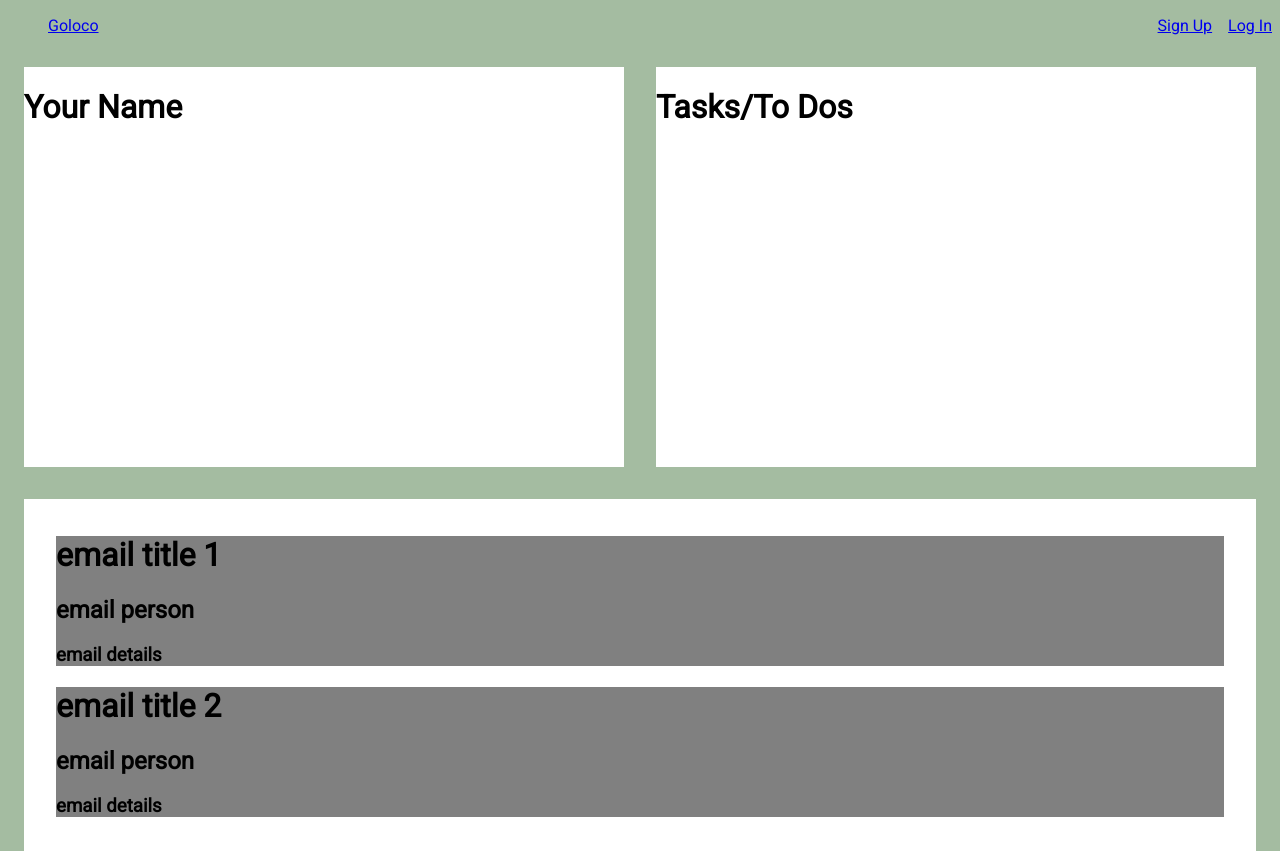
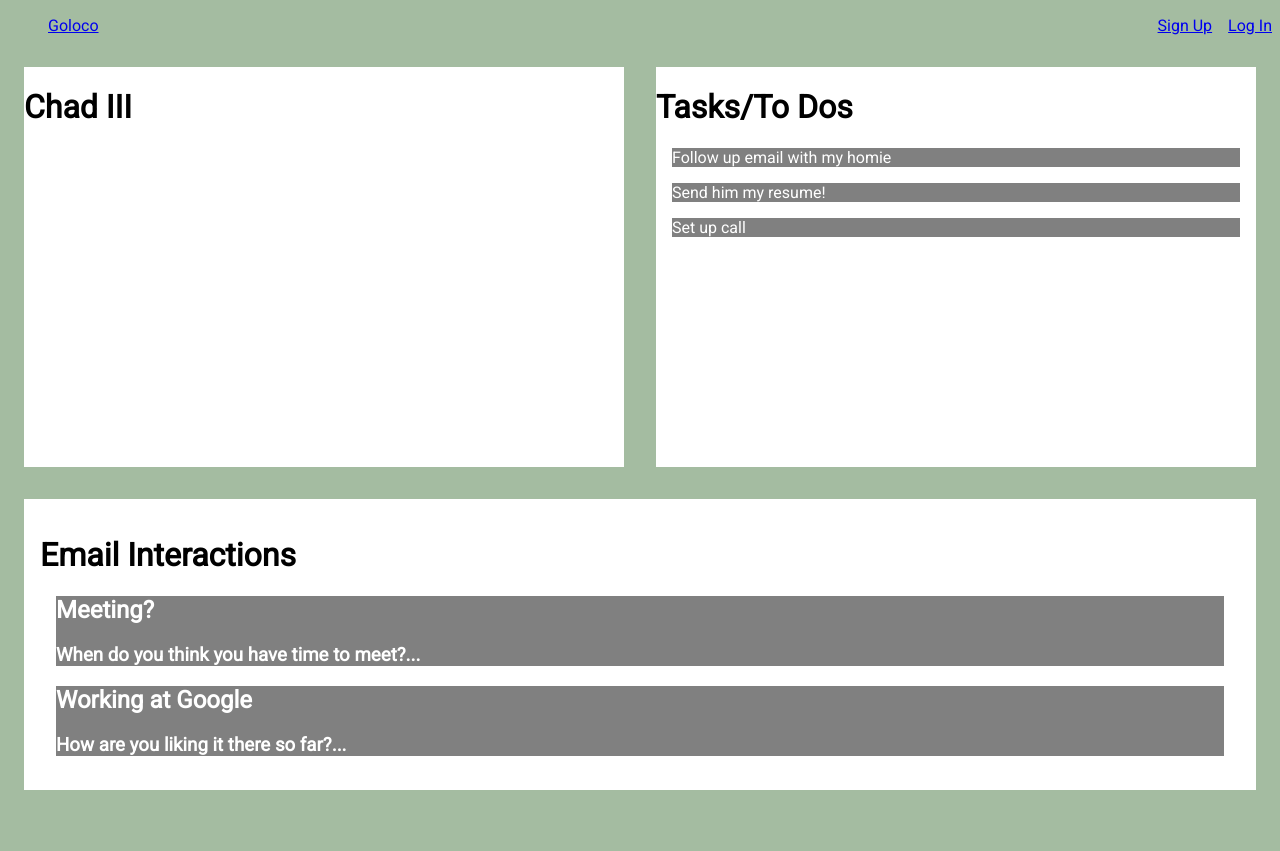
Before and after one commit to siavava/networking-platform, a React (Vite) app: page /1/1 in a window 1280 px wide. After the commit the page ends 816 px from the top, so only its background shows below. Built offline with nearby package versions, Linux system fonts and the light colour scheme.

Commit message:
adding some dummy data and iterating through them

```diff
--- a/src/components/person-profile.jsx
+++ b/src/components/person-profile.jsx
@@ -1,19 +1,50 @@
 import React from 'react';
 
 export default function PersonProfile() {
+  const user = {
+    fname: 'Chad',
+    lname: 'III',
+    photo: 'url',
+    email: 'giga.chad@dartmouth.edu',
+    connectionType: 'homie',
+    notes: '# Notes About Chad III: \n - chad works at meta \n - loves beer \n - enjoys a solid workout',
+  };
+
+  const tasks = [
+    { task: 'Follow up email with my homie' },
+    { task: 'Send him my resume!' },
+    { task: 'Set up call' },
+  ];
+
+  const emails = [
+    { title: 'Meeting?', details: 'When do you think you have time to meet?...' },
+    { title: 'Working at Google', details: 'How are you liking it there so far?...' },
+  ];
+
   return (
     <div className="person-profile">
       <div className="first-row">
         <div className="basic-info">
-          <h1>Your Name</h1>
+          <h1>{`${user.fname} ${user.lname}`}</h1>
         </div>
         <div className="todos">
           <h1>Tasks/To Dos</h1>
+
+          {tasks.map((e) => (
+            <div className="task">{e.task}</div>
+          ))}
         </div>
       </div>
 
       <div className="email-container">
-        <div className="email-interaction">
+        <h1>Email Interactions</h1>
+        {emails.map((email) => (
+          <div className="email-interaction">
+            <h2>{email.title}</h2>
+            <h3>{email.details}</h3>
+          </div>
+        ))}
+        {/* <div className="email-interaction">
           <h1>email title 1</h1>
           <h2>email person</h2>
           <h3>email details</h3>
@@ -23,7 +54,7 @@ export default function PersonProfile() {
           <h1>email title 2</h1>
           <h2>email person</h2>
           <h3>email details</h3>
-        </div>
+        </div> */}
       </div>
     </div>
   );
--- a/src/style.scss
+++ b/src/style.scss
@@ -46,15 +46,16 @@ ul.navbar {
     }
   }
 
+
  .email-container {
     background-color: white;
     padding: 1em;
     margin: 1em;
-
-    .email-interaction {
-      margin: 1em;
-      background-color: grey;
-    }
   }
 
+  .task, .email-interaction {
+      background-color: grey;
+      color: white;
+      margin: 1em;
+    }
 }
```
